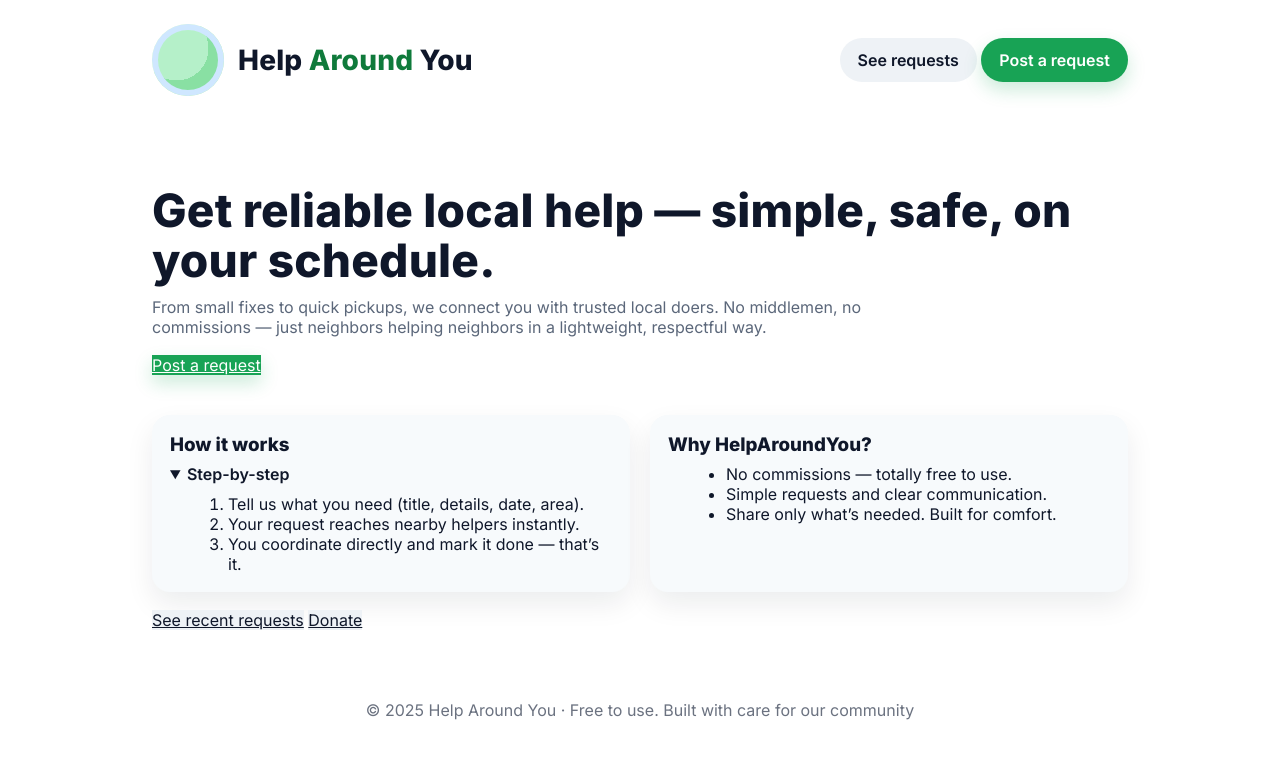
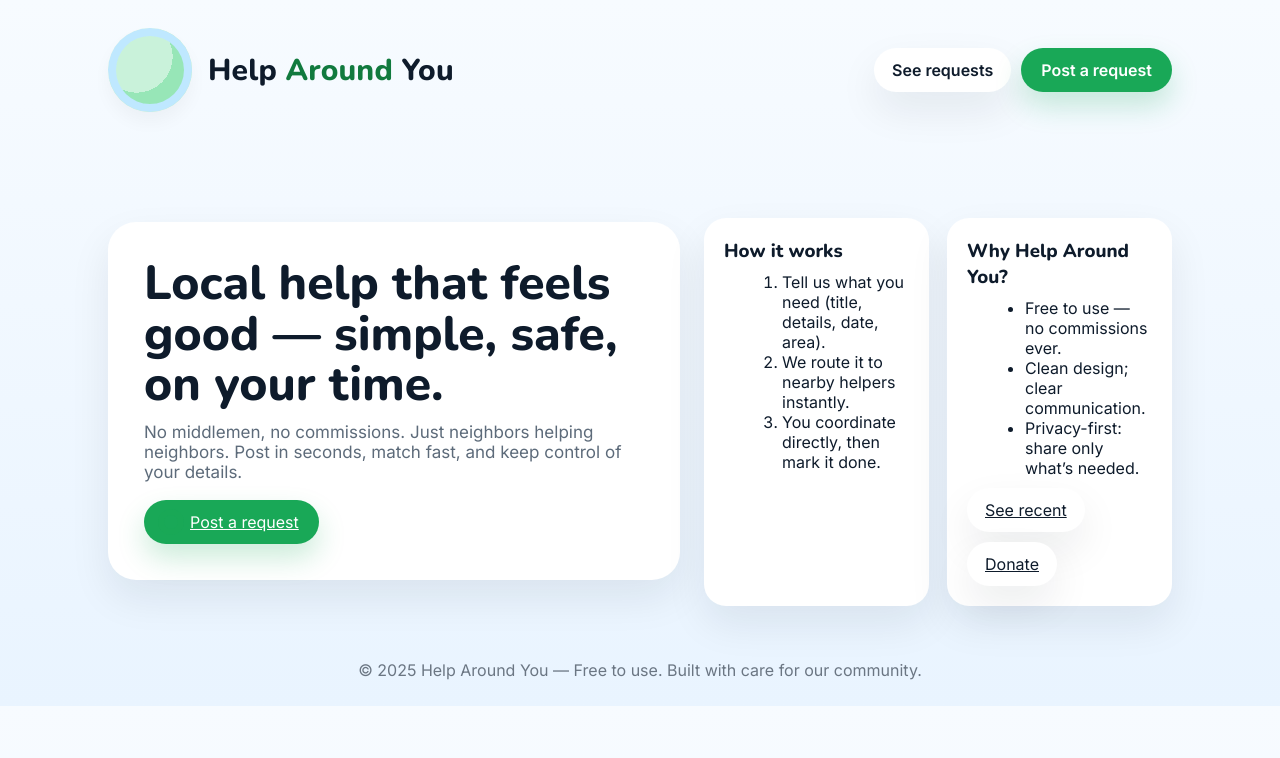
Before and after one commit to 502296/helparoundyou, a plain HTML site: page index.html in a window 1280 px wide. Drawn offline with nearby package versions, Linux system fonts and the light colour scheme.

Commit message:
Update index.html

```diff
--- a/index.html
+++ b/index.html
@@ -8,77 +8,99 @@
 
 <meta name="viewport" content="width=device-width,initial-scale=1"/>
 
-<title>Help Around You — Local help made simple</title>
+<title>Help Around You — Local help, beautifully simple</title>
 
-<link href="https://fonts.googleapis.com/css2?family=Inter:wght@400;600;800&display=swap" rel="stylesheet">
+<link href="https://fonts.googleapis.com/css2?family=Nunito:wght@600;800&family=Inter:wght@400;600&display=swap" rel="stylesheet">
 
 <style>
 
 :root{
 
-  --green:#18a355; --green-700:#117c40; --ink:#0f172a; --muted:#5b677a;
+  --ink:#0e1b2b; --muted:#5d6b7a;
 
-  --sky:#e9f5ff; --surface:#ffffff; --card:#f7fafc; --radius:18px; --shadow:0 12px 28px rgba(15,23,42,.08);
+  --sky-start:#f7fbff; --sky-end:#e9f4ff;
+
+  --green:#19a857; --green-700:#0e7c3e;
+
+  --bud:#22c063; --halo:#bfe8ff;
+
+  --card:#ffffff; --radius:20px; --shadow:0 18px 40px rgba(14,27,43,.08);
 
 }
 
-*{box-sizing:border-box} html,body{margin:0;font-family:Inter,system-ui,-apple-system,Segoe UI,Roboto,Arial,sans-serif;color:var(--ink);background:#fff}
+*{box-sizing:border-box} html,body{margin:0}
 
-.container{max-width:1024px;margin:0 auto;padding:24px}
+body{font-family:Inter,system-ui,-apple-system,Segoe UI,Roboto,Arial,sans-serif;color:var(--ink);
 
-header{display:flex;justify-content:space-between;align-items:center}
+  background:linear-gradient(180deg,var(--sky-start),var(--sky-end));}
 
-.brand{display:flex;align-items:center;gap:14px}
+.container{max-width:1120px;margin:0 auto;padding:28px}
+
+header{display:flex;align-items:center;justify-content:space-between}
+
+.brand{display:flex;align-items:center;gap:16px}
 
 .logo{
 
-  width:72px;height:72px;border-radius:50%;
+  width:84px;height:84px;border-radius:50%;
 
   background:
 
-    radial-gradient(circle at 34% 34%, #b5f0c9 0 32px, #89e0a3 32px 66px),
+    radial-gradient(circle at 34% 34%, #c9f2da 0 36px, #97e6b7 36px 78px),
 
-    radial-gradient(circle at 70% 68%, #18a355 0 10px, #18a35500 11px);
+    radial-gradient(circle at 70% 68%, var(--bud) 0 12px, #0000 13px);
 
-  box-shadow:inset 0 0 0 6px #cfe7ff;
+  box-shadow:inset 0 0 0 8px var(--halo), 0 10px 18px rgba(0,0,0,.04);
 
 }
 
-h1{margin:0;font-weight:800;font-size:28px;letter-spacing:.2px}
+.site-title{font-family:Nunito,Inter,sans-serif;margin:0;font-weight:800;font-size:30px;letter-spacing:.2px}
 
-h1 .around{color:#0f7a3b}
+.site-title .around{color:#117a3e}
 
-nav a{display:inline-block;text-decoration:none;font-weight:600;border-radius:999px;padding:12px 18px}
+nav a{display:inline-block;text-decoration:none;font-weight:700}
 
-.btn{background:#eef2f6;color:var(--ink)}
+.pill{border-radius:999px;padding:12px 18px;background:#fff;box-shadow:var(--shadow);color:var(--ink)}
 
-.btn-primary{background:var(--green);color:#fff}
+.cta{border-radius:999px;padding:12px 20px;background:var(--green);color:#fff;box-shadow:0 14px 28px rgba(25,168,87,.22)}
 
-.btn-primary:hover{background:var(--green-700)}
+.cta:hover{background:var(--green-700)}
 
-.hero{padding:42px 0 16px;text-align:left}
+/* HERO */
 
-.hero h2{margin:0 0 12px;font-size:46px;line-height:1.08;letter-spacing:.2px}
+.hero{display:grid;grid-template-columns:1.1fr .9fr;gap:24px;align-items:center;margin-top:28px}
 
-.hero p{margin:0 0 18px;color:var(--muted);max-width:740px}
+.hero-card{background:var(--card);border-radius:28px;box-shadow:var(--shadow);padding:36px}
 
-.actions{display:flex;gap:12px}
+.hero h1{font-family:Nunito,Inter,sans-serif;margin:0 0 12px;font-size:48px;line-height:1.06}
 
-.grid{display:grid;grid-template-columns:1fr 1fr;gap:20px;margin-top:24px}
+.hero p{margin:0 0 18px;color:var(--muted);font-size:17px}
 
-.card{background:var(--card);border-radius:var(--radius);box-shadow:var(--shadow);padding:18px}
+.big-cta{display:inline-flex;gap:12px;align-items:center}
 
-summary{cursor:pointer;font-weight:600}
+.spark{width:14px;height:14px;border-radius:50%;background:var(--green);box-shadow:0 0 0 6px rgba(25,168,87,.18)}
 
-footer{color:#6b7280;text-align:center;padding:28px 0;margin-top:18px}
+/* INFO CARDS */
 
-@media (max-width:900px){.grid{grid-template-columns:1fr}.hero h2{font-size:34px}.logo{width:64px;height:64px}}
+.grid{display:grid;grid-template-columns:1fr 1fr;gap:18px;margin-top:22px}
 
-/* one CTA only style refinement */
+.card{background:var(--card);border-radius:22px;box-shadow:var(--shadow);padding:20px}
 
-a.cta{box-shadow:0 8px 18px rgba(24,163,85,.22)}
+.card h3{margin:0 0 8px;font-family:Nunito,Inter,sans-serif}
 
-a.cta:active{transform:translateY(1px)}
+/* footer */
+
+footer{color:#6b7683;text-align:center;padding:26px 0}
+
+@media (max-width:980px){
+
+  .hero{grid-template-columns:1fr}
+
+  .logo{width:72px;height:72px}
+
+  .hero h1{font-size:40px}
+
+}
 
 </style>
 
@@ -92,15 +114,15 @@ a.cta:active{transform:translateY(1px)}
 
       <div class="logo" aria-hidden="true"></div>
 
-      <h1>Help <span class="around">Around</span> You</h1>
+      <h2 class="site-title">Help <span class="around">Around</span> You</h2>
 
     </div>
 
-    <nav>
+    <nav style="display:flex;gap:10px">
 
-      <a class="btn" href="requests.html">See requests</a>
+      <a class="pill" href="requests.html">See requests</a>
 
-      <a class="btn-primary cta" href="post.html">Post a request</a>
+      <a class="cta"  href="post.html">Post a request</a>
 
     </nav>
 
@@ -108,19 +130,15 @@ a.cta:active{transform:translateY(1px)}
 
 
 
-  <main class="container">
+  <main class="container hero">
 
-    <section class="hero">
+    <section class="hero-card">
 
-      <h2>Get reliable local help — simple, safe, on your schedule.</h2>
+      <h1>Local help that feels good — simple, safe, on your time.</h1>
 
-      <p>From small fixes to quick pickups, we connect you with trusted local doers. No middlemen, no commissions — just neighbors helping neighbors in a lightweight, respectful way.</p>
+      <p>No middlemen, no commissions. Just neighbors helping neighbors. Post in seconds, match fast, and keep control of your details.</p>
 
-      <div class="actions">
-
-        <a class="btn-primary cta" href="post.html">Post a request</a>
-
-      </div>
+      <a class="cta big-cta" href="post.html"><span class="spark"></span> Post a request</a>
 
     </section>
 
@@ -130,59 +148,51 @@ a.cta:active{transform:translateY(1px)}
 
       <div class="card">
 
-        <h3 style="margin:0 0 8px">How it works</h3>
+        <h3>How it works</h3>
 
-        <details open>
+        <ol style="margin:8px 0 0 18px">
 
-          <summary>Step-by-step</summary>
+          <li>Tell us what you need (title, details, date, area).</li>
 
-          <ol style="margin:10px 0 0 18px">
+          <li>We route it to nearby helpers instantly.</li>
 
-            <li>Tell us what you need (title, details, date, area).</li>
+          <li>You coordinate directly, then mark it done.</li>
 
-            <li>Your request reaches nearby helpers instantly.</li>
-
-            <li>You coordinate directly and mark it done — that’s it.</li>
-
-          </ol>
-
-        </details>
+        </ol>
 
       </div>
 
       <div class="card">
 
-        <h3 style="margin:0 0 8px">Why HelpAroundYou?</h3>
+        <h3>Why Help Around You?</h3>
 
-        <ul style="margin:6px 0 0 18px">
+        <ul style="margin:8px 0 0 18px">
 
-          <li>No commissions — totally free to use.</li>
+          <li>Free to use — no commissions ever.</li>
 
-          <li>Simple requests and clear communication.</li>
+          <li>Clean design; clear communication.</li>
 
-          <li>Share only what’s needed. Built for comfort.</li>
+          <li>Privacy-first: share only what’s needed.</li>
 
         </ul>
+
+        <div style="margin-top:10px;display:flex;gap:10px;flex-wrap:wrap">
+
+          <a class="pill" href="requests.html">See recent</a>
+
+          <a class="pill" href="https://buy.stripe.com/test_00" target="_blank" rel="noopener">Donate</a>
+
+        </div>
 
       </div>
 
     </section>
 
-
-
-    <div style="margin-top:18px">
-
-      <a class="btn" href="requests.html">See recent requests</a>
-
-      <a class="btn" href="https://buy.stripe.com/test_00" target="_blank" rel="noopener">Donate</a>
-
-    </div>
-
   </main>
 
 
 
-  <footer>© 2025 Help Around You · Free to use. Built with care for our community</footer>
+  <footer>© 2025 Help Around You — Free to use. Built with care for our community.</footer>
 
 </body>
 
```
